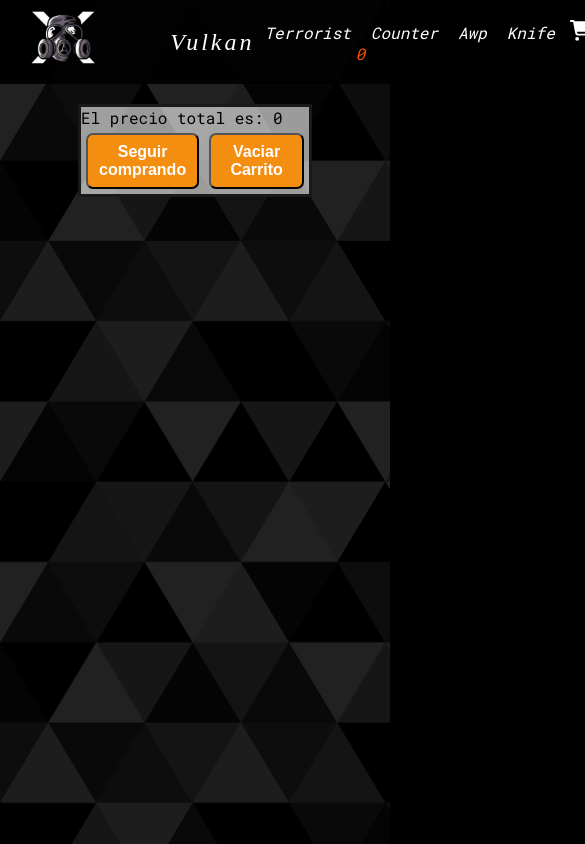
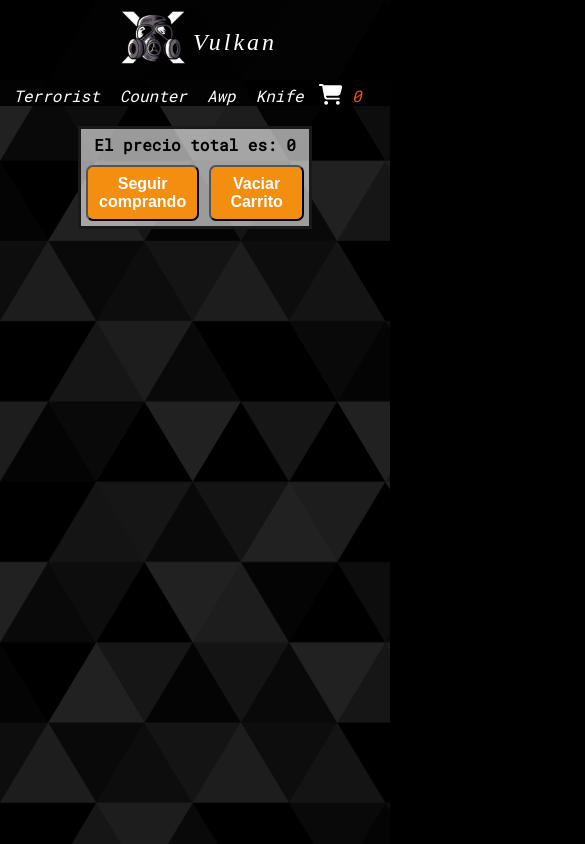
Before and after one commit to luispino94/PinoLuisReactDesafios, a React (Vite) app in the folder React-eCommerce/: page /cart in a window 390 px wide. Shown: the whole page, 585 px wide, since content can reach past the window. Built offline with nearby package versions, Linux system fonts and the light colour scheme; a web font is replaced by a local one.

Commit message:
se agregaron nuevos estilos a cart y navbar

```diff
--- a/React-eCommerce/src/componentes/NavBars/_Estilosnavbar.scss
+++ b/React-eCommerce/src/componentes/NavBars/_Estilosnavbar.scss
@@ -70,3 +70,75 @@ header {
     }
 
 }
+
+//MEDIA QUERIES NAVBAR
+
+@media (max-width: 798px){
+    .navbar-nav {
+    width: 100%;
+.container-nav {
+    background-color: rgba(0, 0, 0, 0.886);
+    width: 100%;
+    display: flex;
+    flex-wrap: wrap;
+    align-items: center;
+    justify-content: center;
+
+    .container-logo{
+    grid-column: 2/2;
+        }
+    .navbar-logo{
+    height: 5rem;
+    display: inline;
+
+    }
+    .navbar-vinculo {
+    color: white;
+    font-size: 1.5rem;
+    text-align: center;
+    letter-spacing: 3px;
+    font-family: var(--font-water);
+    grid-column: 6/6;
+
+    }
+    .navbar-vinculo:hover {
+    color: rgba(250, 141, 8, 0.936);
+    }
+
+}
+
+.nav-list{
+    grid-column:7/-1;
+    align-items: center;
+    text-align: end;
+    margin-right: 1.25rem;
+.nav-item {
+ margin: 0.312rem;
+ display: inline;
+}
+.icono-cant{
+    color: rgb(246, 79, 7);
+    padding: 5px;
+}
+.nav-link {
+    color: white;
+    padding: 0.312rem;
+    font-size: 1em;
+    transition: all .5 ease;
+}
+.nav-link:hover{
+    color: rgba(250, 141, 8, 0.936);
+
+}
+
+.icono-logo {
+    color: white;
+    font-size: 1.3em;
+}
+.icono-logo:hover {
+    color: rgb(0, 176, 23);
+    }
+}}
+
+
+}
--- a/React-eCommerce/src/componentes/cart/Cart.jsx
+++ b/React-eCommerce/src/componentes/cart/Cart.jsx
@@ -12,7 +12,7 @@ const Cart = () => {
 
     <div className='lista-resumen-compra'>
       {cartList.map (producto => <div className='lista-resumen-grid' key={producto.id}>
-          <li>  Nombre: {producto.name} - Precio:{producto.price} -Cantidad: {producto.cantidad}</li>
+          <li className='li-lista-compra'>  Nombre: {producto.name} - Precio:{producto.price} -Cantidad: {producto.cantidad}</li>
           <button className='btn-lista-delete' onClick={()=> deleteItemtoCart (producto.id)}>x</button>
           </div>)}
         <p className='precio-total'>El precio total es: {precioTotal()}</p>
--- a/React-eCommerce/src/componentes/cart/cart.scss
+++ b/React-eCommerce/src/componentes/cart/cart.scss
@@ -8,15 +8,19 @@
 
     .lista-resumen-grid{
         border-bottom: 2px solid black;
-        display: grid;
+        display: flex;
         width: 100%;
-
-        grid-template-columns:repeat(auto-fill,minmax(250px,fr));
+        grid-template-columns:repeat(auto-fill,minmax(250px,1fr));
         grid-auto-rows: repeat(auto-fill,minmax(250px,1fr));
         gap:5px;
+        justify-content: space-evenly;
+        align-items: center;
     }
     .precio-total{
         color: black;
+        text-align: center;
+        padding: 5px;
+        font-weight: 600;
     }
     .btn-lista-resumen{
         display: flex;
@@ -24,8 +28,15 @@
         justify-content: space-around;
     }
     .btn-lista-delete{
-        width: 30px;
-
-        justify-content: end;
+        width: 1.87rem;
+        text-align: center;
+        justify-content: right;
+    }
+    .li-lista-compra{
+        color: black;
+        text-align: start;
+        margin-left: 4px;
+        font-weight: 600;
+        width: 100%;
     }
 }
```
